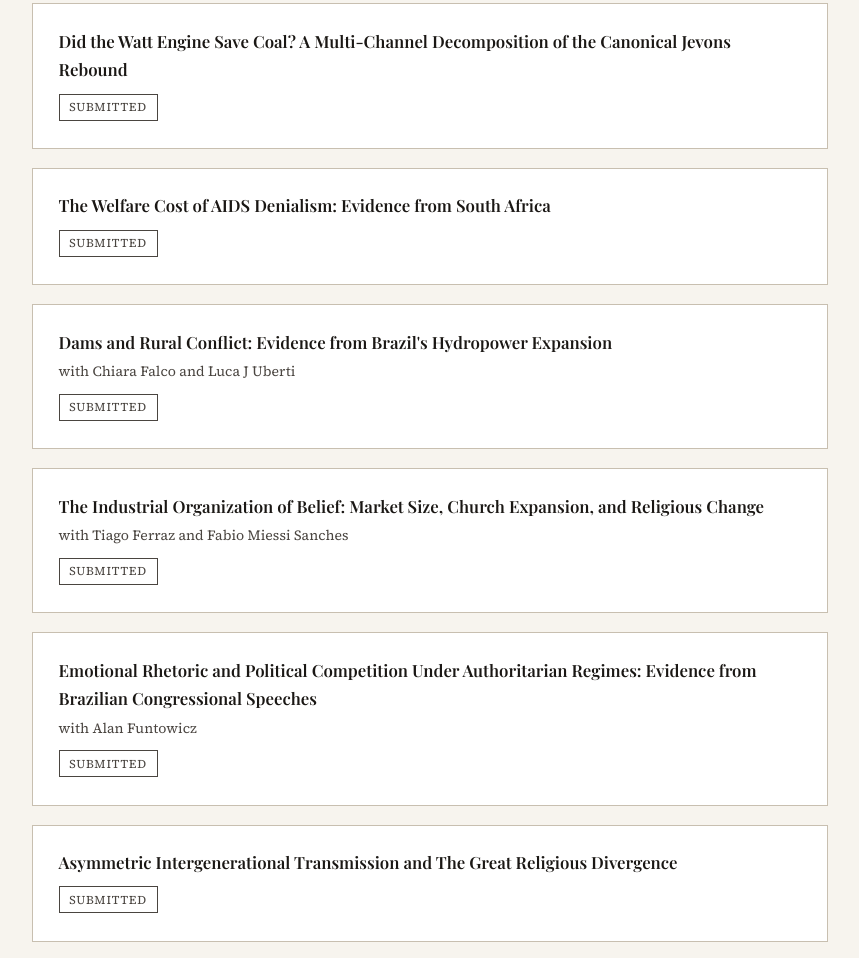
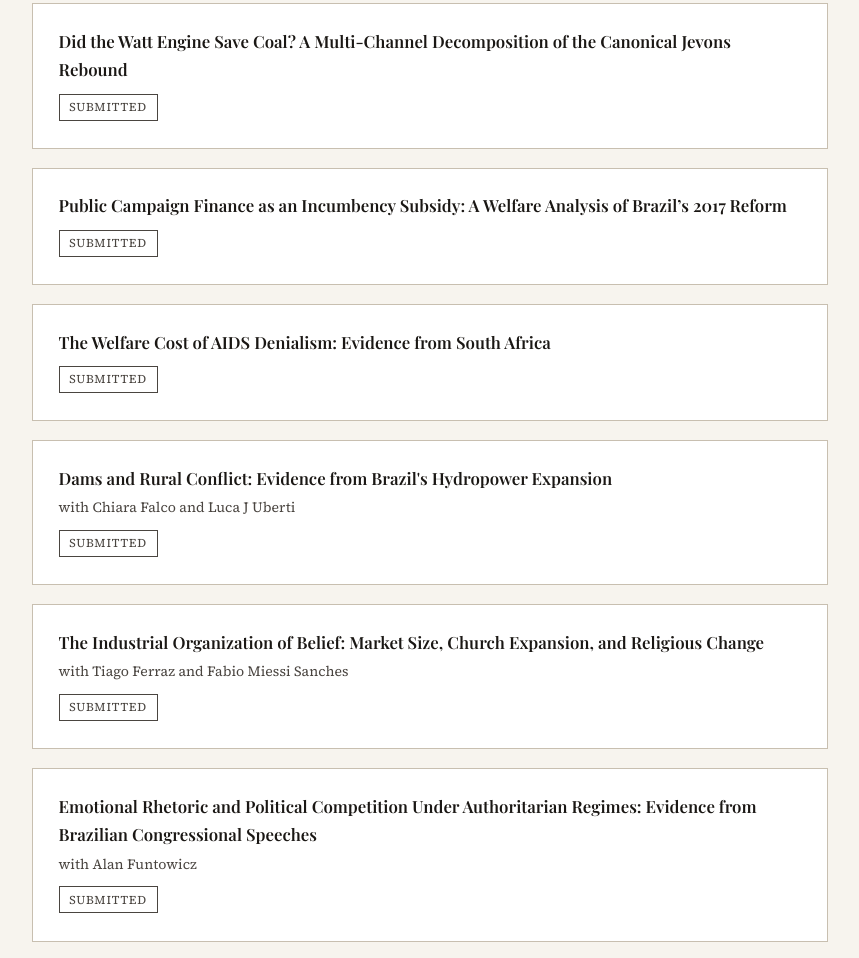
Before and after one commit to RaphaelCorbi/raphaelcorbi.github.io, a plain HTML site: page index.html in a window 1280 px wide. Shown: the part 2994-3952 px from the top of the page, without its empty margins (210-1069 px from the left). Drawn offline with nearby package versions, Linux system fonts and the light colour scheme; a web font is replaced by a local one.

Commit message:
Update index.html

```diff
--- a/index.html
+++ b/index.html
@@ -213,6 +213,13 @@ A Multi-Channel Decomposition of the Canonical Jevons Rebound</a></p>
     </div>
 
     <div class="paper-card">
+      <p class="paper-title"><a href="https://www.dropbox.com/scl/fi/pzuyjht33ivdnvefznr2s/public_campaign_finance_may26.pdf?rlkey=na7yxpfz0khci4cn9gqevi6hb&dl=0"target="_blank">Public Campaign Finance as an Incumbency Subsidy:
+A Welfare Analysis of Brazil’s 2017 Reform</a></p>
+      <p class="paper-authors"></p>
+      <span class="paper-journal submitted">Submitted</span>
+    </div>
+
+    <div class="paper-card">
       <p class="paper-title"><a href="https://www.dropbox.com/scl/fi/da8noloz08jprm3p9o8vx/paper.pdf?rlkey=jgu4zk7ygrh9drhvk358sd39k&dl=0"target="_blank">The Welfare Cost of AIDS Denialism:
 Evidence from South Africa</a></p>
       <p class="paper-authors"></p>
```
